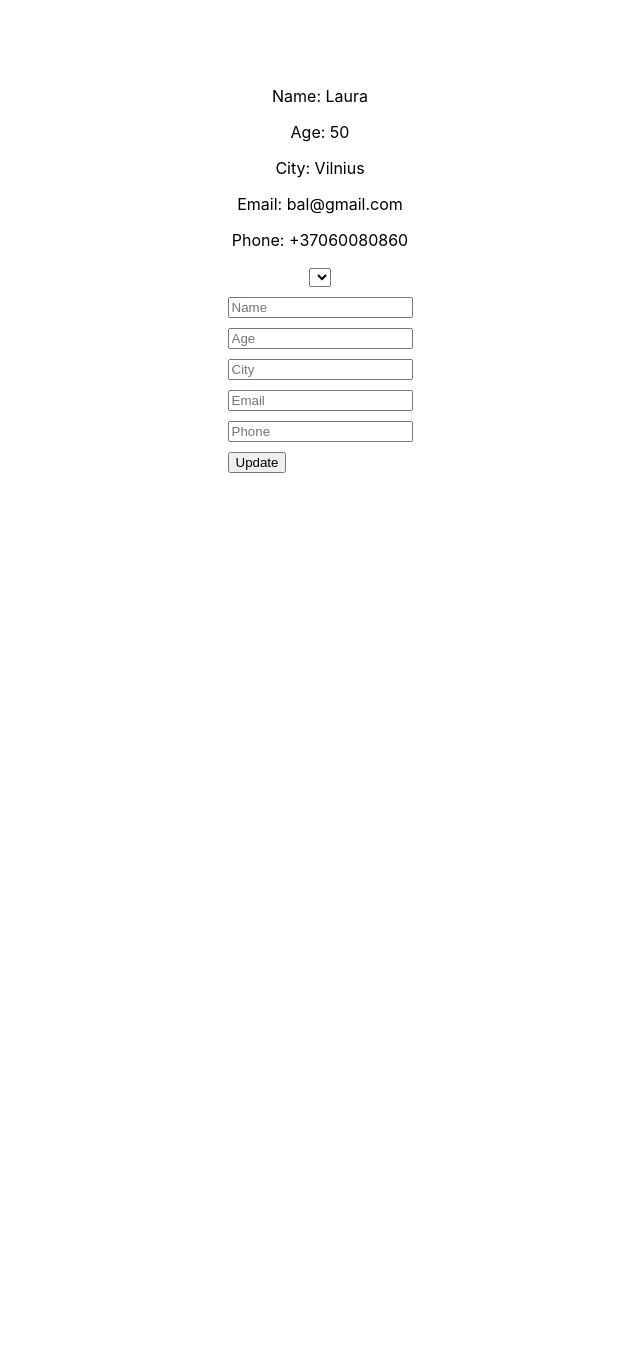
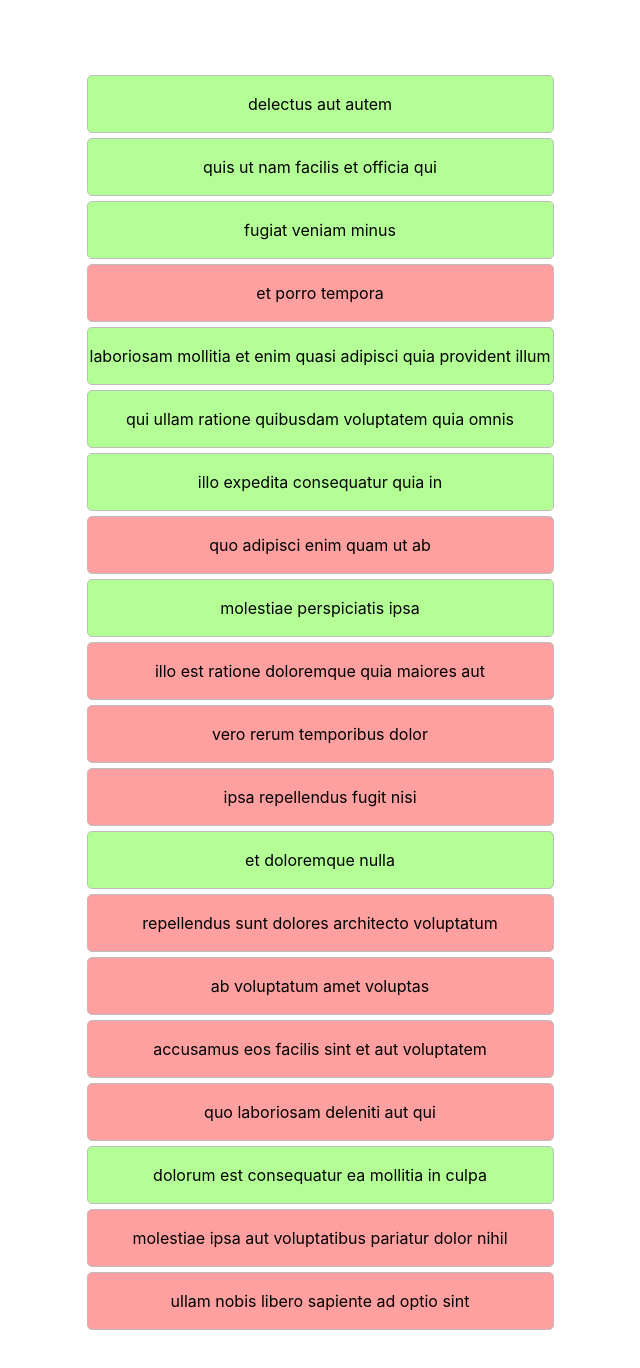
Before and after one commit to 1Laura/react-tasks, a React (Create React App) app: page / in a window 1280 px wide. Shown: the top 1368 px of the page, without its empty margins (320-960 px from the left). Before the commit the page ends 800 px from the top, so only its background shows below. Built offline with nearby package versions, Linux system fonts and the light colour scheme.

Commit message:
toDo list rendering from array

```diff
--- a/src/App.css
+++ b/src/App.css
@@ -25,3 +25,10 @@
     display: block;
     margin: 10px;
 }
+
+.to-do-block {
+    border: 1px solid #bdbdbd;
+    border-radius: 5px;
+    margin: 5px;
+    padding: 2px;
+}
--- a/src/App.js
+++ b/src/App.js
@@ -3,56 +3,137 @@
 
 function App() {
 
-    const inputName = useRef();
-    const inputAge = useRef();
-    const inputCity = useRef();
-    const inputEmail = useRef();
-    const inputPhone = useRef();
-
-    const [userData, setUserData] = useState({
-        userName: "Laura",
-        age: 50,
-        city: "Vilnius",
-        email: "bal@gmail.com",
-        phone: "+37060080860"
-    })
-
-    function updateUserData() {
-        let userDataCopy = {...userData};
-
-        userDataCopy.userName = inputName.current.value;
-        console.log(userDataCopy.userName)
-        userDataCopy.age = inputAge.current.value;
-        userDataCopy.city = inputCity.current.value;
-        userDataCopy.email = inputEmail.current.value;
-        userDataCopy.phone = inputPhone.current.value;
-
-        setUserData(userDataCopy);
-    }
+    const toDoListArr = [
+        {
+            "userId": 1,
+            "id": 1,
+            "title": "delectus aut autem",
+            "completed": false
+        },
+        {
+            "userId": 1,
+            "id": 2,
+            "title": "quis ut nam facilis et officia qui",
+            "completed": false
+        },
+        {
+            "userId": 1,
+            "id": 3,
+            "title": "fugiat veniam minus",
+            "completed": false
+        },
+        {
+            "userId": 1,
+            "id": 4,
+            "title": "et porro tempora",
+            "completed": true
+        },
+        {
+            "userId": 1,
+            "id": 5,
+            "title": "laboriosam mollitia et enim quasi adipisci quia provident illum",
+            "completed": false
+        },
+        {
+            "userId": 1,
+            "id": 6,
+            "title": "qui ullam ratione quibusdam voluptatem quia omnis",
+            "completed": false
+        },
+        {
+            "userId": 1,
+            "id": 7,
+            "title": "illo expedita consequatur quia in",
+            "completed": false
+        },
+        {
+            "userId": 1,
+            "id": 8,
+            "title": "quo adipisci enim quam ut ab",
+            "completed": true
+        },
+        {
+            "userId": 1,
+            "id": 9,
+            "title": "molestiae perspiciatis ipsa",
+            "completed": false
+        },
+        {
+            "userId": 1,
+            "id": 10,
+            "title": "illo est ratione doloremque quia maiores aut",
+            "completed": true
+        },
+        {
+            "userId": 1,
+            "id": 11,
+            "title": "vero rerum temporibus dolor",
+            "completed": true
+        },
+        {
+            "userId": 1,
+            "id": 12,
+            "title": "ipsa repellendus fugit nisi",
+            "completed": true
+        },
+        {
+            "userId": 1,
+            "id": 13,
+            "title": "et doloremque nulla",
+            "completed": false
+        },
+        {
+            "userId": 1,
+            "id": 14,
+            "title": "repellendus sunt dolores architecto voluptatum",
+            "completed": true
+        },
+        {
+            "userId": 1,
+            "id": 15,
+            "title": "ab voluptatum amet voluptas",
+            "completed": true
+        },
+        {
+            "userId": 1,
+            "id": 16,
+            "title": "accusamus eos facilis sint et aut voluptatem",
+            "completed": true
+        },
+        {
+            "userId": 1,
+            "id": 17,
+            "title": "quo laboriosam deleniti aut qui",
+            "completed": true
+        },
+        {
+            "userId": 1,
+            "id": 18,
+            "title": "dolorum est consequatur ea mollitia in culpa",
+            "completed": false
+        },
+        {
+            "userId": 1,
+            "id": 19,
+            "title": "molestiae ipsa aut voluptatibus pariatur dolor nihil",
+            "completed": true
+        },
+        {
+            "userId": 1,
+            "id": 20,
+            "title": "ullam nobis libero sapiente ad optio sint",
+            "completed": true
+        },];
 
 
     return (
         <div className="container">
-            <div className="card">
-                <p>Name: {userData.userName}</p>
-                <p>Age: {userData.age}</p>
-                <p>City: {userData.city}</p>
-                <p>Email: {userData.email}</p>
-                <p>Phone: {userData.phone}</p>
-            </div>
 
-            <div className="card-input">
-                <select name="" id="">
-                    <option value="username"></option>
-
-                </select>
-                <input type="text" placeholder="Name" ref={inputName}/>
-                <input type="text" placeholder="Age" ref={inputAge}/>
-                <input type="email" placeholder="City" ref={inputCity}/>
-                <input type="password" placeholder="Email" ref={inputEmail}/>
-                <input type="password" placeholder="Phone" ref={inputPhone}/>
-                <button type="submit" value="Submit" onClick={updateUserData}>Update</button>
-            </div>
+            {toDoListArr.map((item, index) =>
+                <div className="to-do-block" key={index} style={{backgroundColor: !item.completed ? "#b3ff96" : "#ffa0a0"}}>
+                    <p>{item.title}</p>
+                </div>
+            )}
         </div>
     );
 }
```
